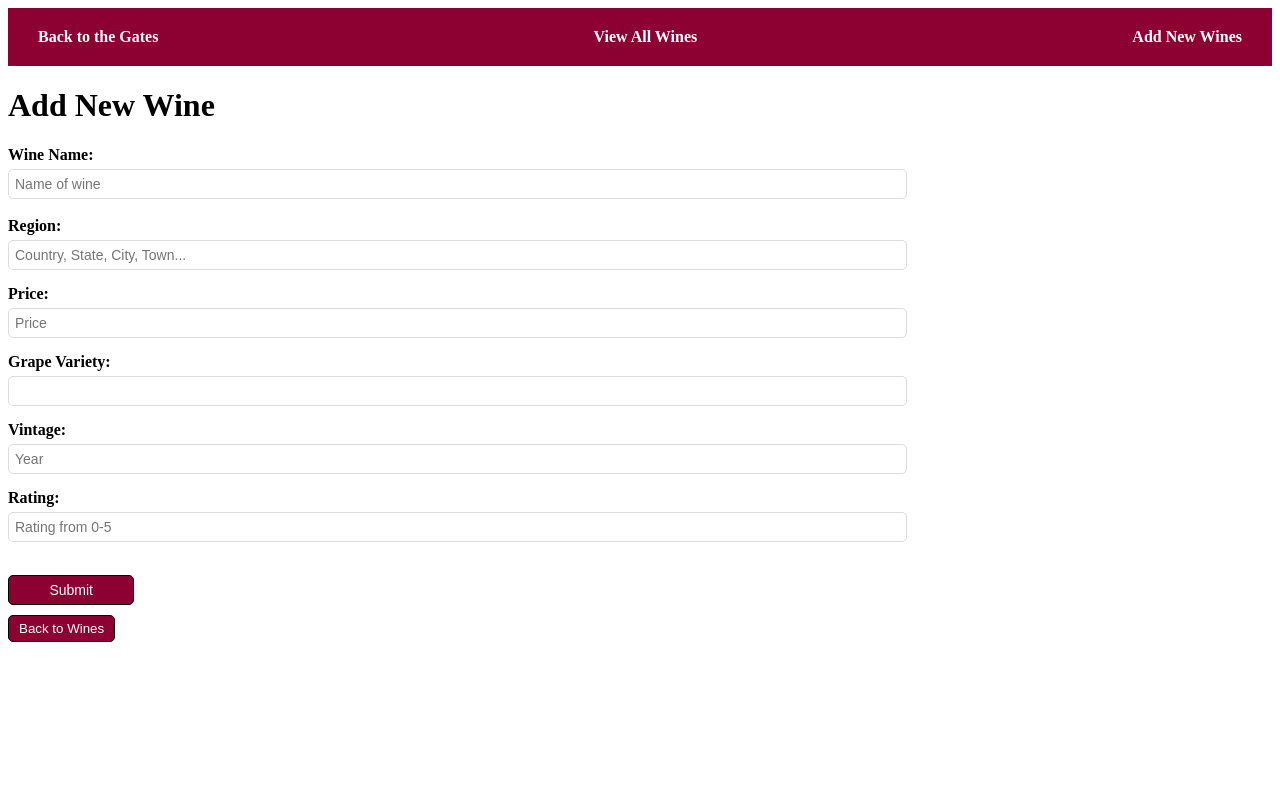
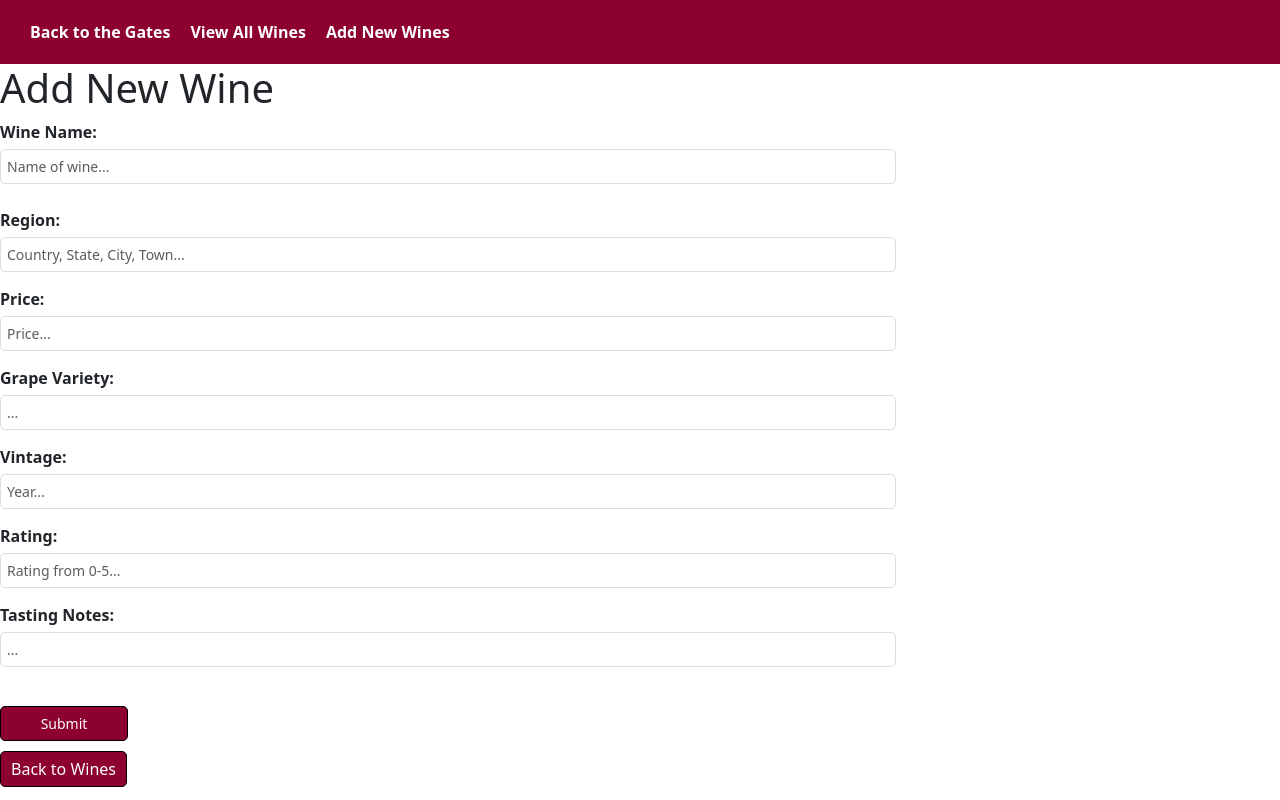
Before and after one commit to ajvee/Vintage-Vineyard, a React (Create React App) app in the folder front-end/: page /wines/new in a window 1280 px wide. Built offline with nearby package versions, Linux system fonts and the light colour scheme; no server answers.

Commit message:
css changes

```diff
--- a/front-end/public/index.html
+++ b/front-end/public/index.html
@@ -24,7 +24,12 @@
       work correctly both with client-side routing and a non-root public URL.
       Learn how to configure a non-root public URL by running `npm run build`.
     -->
-    <title>React App</title>
+
+    <link href="https://cdn.jsdelivr.net/npm/bootstrap@5.3.0-alpha3/dist/css/bootstrap.min.css" rel="stylesheet" integrity="sha384-KK94CHFLLe+nY2dmCWGMq91rCGa5gtU4mk92HdvYe+M/SXH301p5ILy+dN9+nJOZ" crossorigin="anonymous">
+
+    <script src="https://cdn.jsdelivr.net/npm/bootstrap@5.3.0-alpha3/dist/js/bootstrap.bundle.min.js" integrity="sha384-ENjdO4Dr2bkBIFxQpeoTz1HIcje39Wm4jDKdf19U8gI4ddQ3GYNS7NTKfAdVQSZe" crossorigin="anonymous"></script>
+
+    <title>Wine App</title>
   </head>
   <body>
     <noscript>You need to enable JavaScript to run this app.</noscript>
--- /dev/null
+++ b/front-end/src/Components/ModalDelete.js
@@ -0,0 +1,38 @@
+import { useState } from "react";
+import { Modal, Button } from "react-bootstrap";
+import "../Css/ModalDelete.css"
+
+export default function ModalDelete({ handleDelete }) {
+  const [show, setShow] = useState(false);
+
+  const handleClose = () => setShow(false);
+  const handleShow = () => setShow(true);
+
+  const handleDeleteConfirm = () => {
+    handleDelete();
+    handleClose();
+  };
+
+  return (
+    <>
+      <Button variant="burgundy" onClick={handleShow}>
+        Delete
+      </Button>
+
+      <Modal show={show} onHide={handleClose}>
+        <Modal.Header closeButton>
+          <Modal.Title>Warning!</Modal.Title>
+        </Modal.Header>
+        <Modal.Body> <p class="delete-message">Are you sure you want to delete this?</p></Modal.Body>
+        <Modal.Footer>
+          <Button variant="secondary" onClick={handleClose}>
+            Cancel
+          </Button>
+          <Button variant="burgundy" onClick={handleDeleteConfirm}>
+            Delete
+          </Button>
+        </Modal.Footer>
+      </Modal>
+    </>
+  );
+}
--- a/front-end/src/Components/Wine.js
+++ b/front-end/src/Components/Wine.js
@@ -5,6 +5,8 @@ function Wine({ wine }) {
     <tr>
 
       <td className="title">
+      <div> <img className="wineImg" alt="wineCover" src={wine.img} width={100}></img></div>
+
         <Link to={`/wines/${wine.id}`}
         >
           {wine.wine_name}
--- a/front-end/src/Components/WineDetails.js
+++ b/front-end/src/Components/WineDetails.js
@@ -2,7 +2,7 @@ import axios from "axios"
 import { useEffect, useState } from "react"
 import { Link, useParams, useNavigate } from "react-router-dom"
 // import Reviews from "./Reviews"
-// import ModalDelete from "./ModalDelete"
+import ModalDelete from "./ModalDelete"
 
 const API = process.env.REACT_APP_API_URL
 
@@ -54,7 +54,6 @@ function getColor(score) {
     return color;
   }
 
-//rated, title, genre, platform, release_date, content
   return (
 
     <article className="details">
@@ -68,7 +67,7 @@ function getColor(score) {
         <br></br>
       <h4>Region: {wine.region}</h4>
       <h4>Grape Blend: {wine.grape}</h4>
-      {/* <h4>: {wine.price}</h4> */}
+      <h4>Tasting Notes: {wine.notes}</h4>
       <h4>Vintage: {wine.vintage}</h4>
       <h4>Price:</h4>
       <p>{wine.price}</p>
@@ -86,10 +85,9 @@ function getColor(score) {
            <Link to={`/wines/${id}/edit`}>
           <button>Edit</button>
           </Link>
-          {/* <ModalDelete handleDelete={handleDelete} />         */}
+          <ModalDelete handleDelete={handleDelete} />
         </div>
     </div>
- {/* <Reviews />  */}
   </article>
  )
 
--- a/front-end/src/Components/WineEdit.js
+++ b/front-end/src/Components/WineEdit.js
@@ -16,6 +16,8 @@ const [wine, setWine] = useState({
     vintage: "",
     grape: "",
     price: "",
+    notes: "",
+    img:""
 })
 
 
@@ -68,10 +70,29 @@ function getColor(score) {
     <div className="edit">
         <h1> {wine.wine_name}</h1>
          <h1> <span style={{ color: getColor(wine.rating) }}>{wine.rating}</span> </h1>
+         <br></br>
+         <div><img className="wineImg" alt="wineCover" src={wine.img} width={100}></img></div>
+
     </div>
 
 
+
       <form onSubmit={handleSubmit}>
+
+    <div className="form-group">
+    <label htmlFor="img">Photo</label>
+    <input
+    id="img"
+    type="varchar"
+    value={wine.img}
+    onChange={handleTextChange}
+    placeholder="Add image URL here"
+    className="form-control"
+    required
+    />
+
+
+  </div>
   <div className="form-group">
     <label htmlFor="wine_name">Wine Name: </label>
     <input
@@ -104,7 +125,7 @@ function getColor(score) {
     <label htmlFor="price">Price: </label>
     <input
     id="price"
-    type="number"
+    type="varchar"
     value={wine.price}
     onChange={handleTextChange}
     className="form-control"
@@ -151,11 +172,23 @@ function getColor(score) {
     />
   </div>
 
+  <div className="form-group">
+    <label htmlFor="notes">Notes: </label>
+    <input
+    id="notes"
+    type="text"
+    value={wine.notes}
+    onChange={handleTextChange}
+    className="form-control"
+    required
+    />
+  </div>
+
 <br></br>
 <input type="submit" />
 </form>
 <Link to={`/wines/${id}`}>
-        <button>Back to the cellar</button>
+        <button>Back to details</button>
       </Link>
     </>
   )
--- a/front-end/src/Components/WineNew.js
+++ b/front-end/src/Components/WineNew.js
@@ -28,6 +28,7 @@ const addWine = (newWine) => {
     grape: "",
     vintage: "",
     rating: "",
+    notes: "",
 });
 
 const handleTextChange = (event) => {
@@ -49,11 +50,10 @@ const handleSubmit = (event) => {
     type="text"
     value={wine.wine_name}
     onChange={handleTextChange}
-    placeholder="Name of wine"
+    placeholder="Name of wine..."
     class="form-control"
     required
     />
-    <br></br>
     <br></br>
 
 
@@ -71,18 +71,21 @@ const handleSubmit = (event) => {
     />
   </div>
 
+
   <div class="form-group">
     <label for="price">Price: </label>
     <input
     id="price"
-    type="number"
+    type="varchar"
     value={wine.price}
     onChange={handleTextChange}
-    placeholder="Price"
+    placeholder="Price..."
     class="form-control"
     required
     />
   </div>
+
+
 
 
   <div class="form-group">
@@ -92,7 +95,7 @@ const handleSubmit = (event) => {
     type="text"
     value={wine.grape}
     onChange={handleTextChange}
-    placeholder=""
+    placeholder="..."
     class="form-control"
     required
     />
@@ -106,7 +109,7 @@ const handleSubmit = (event) => {
     type="number"
     value={wine.vintage}
     onChange={handleTextChange}
-    placeholder="Year"
+    placeholder="Year..."
     class="form-control"
     required
     />
@@ -119,12 +122,24 @@ const handleSubmit = (event) => {
     type="number"
     value={wine.rating}
     onChange={handleTextChange}
-    placeholder="Rating from 0-5"
+    placeholder="Rating from 0-5..."
     class="form-control"
     required
     />
   </div>
 
+  <div class="form-group">
+    <label for="notes">Tasting Notes: </label>
+    <input
+    id="notes"
+    type="text"
+    value={wine.notes}
+    onChange={handleTextChange}
+    placeholder="..."
+    class="form-control"
+    required
+    />
+  </div>
 <br></br>
 
 <input type="submit" />
--- /dev/null
+++ b/front-end/src/Css/ModalDelete.css
@@ -0,0 +1,15 @@
+/* ModalDelete.css */
+.delete-message {
+    color: burgundy;
+  }
+
+  .btn-burgundy {
+    color: #030303;
+    background-color: burgundy;
+    border-color: burgundy;
+  }
+
+  .btn-burgundy:hover {
+    background-color: rgb(161, 20, 100);
+    border-color: rgb(243, 241, 241);
+  }
--- a/front-end/src/Css/WineIndex.css
+++ b/front-end/src/Css/WineIndex.css
@@ -1,5 +1,6 @@
 .Wine {
   margin: 20px;
+  text-align: center;
 }
 
 .Wines {
--- a/front-end/src/Css/WineNew.css
+++ b/front-end/src/Css/WineNew.css
@@ -20,7 +20,9 @@ WineApp.css
   }
 
   input[type="text"],
-  input[type="number"] {
+  input[type="number"],
+  input[type="varchar"]
+  {
     width: 70%;
     padding: 6px;
     font-size: 14px;
```
Also changed, not shown: front-end/src/Components/BootDelete.js (deleted).
